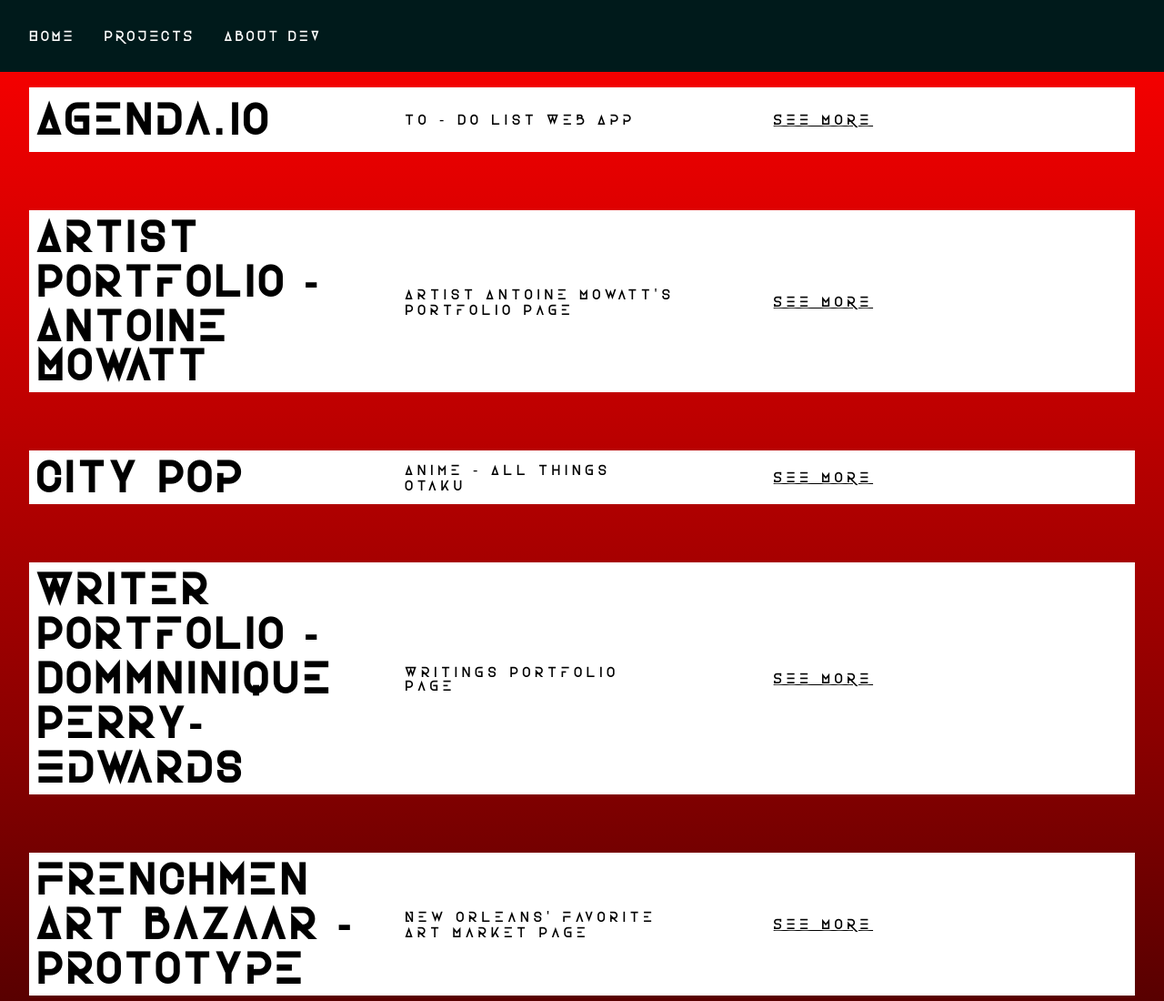
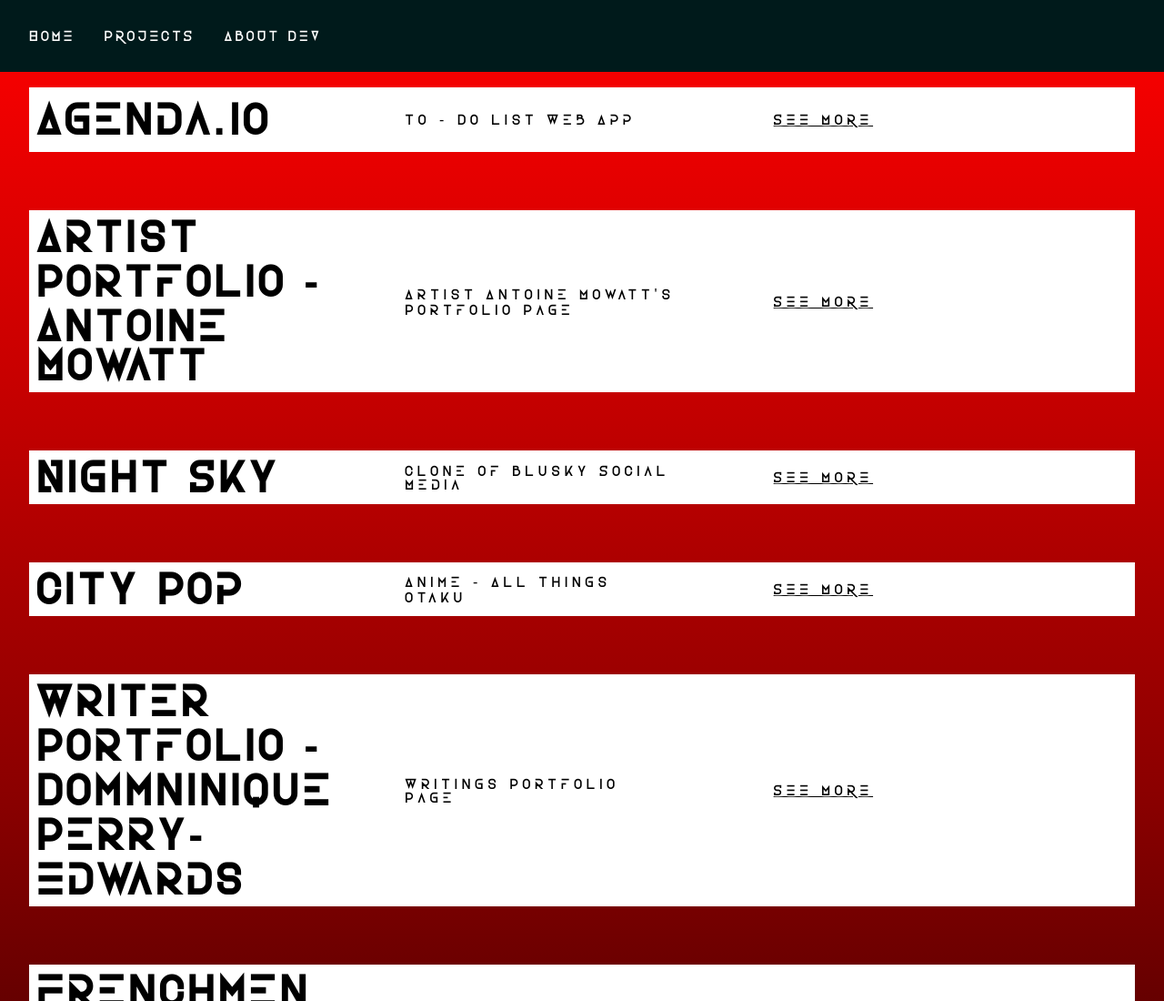
Before and after one commit to Ricky102890/WEB_DEV_PORTFOLIO, a plain HTML site: page pages/projects.html in a window 1280 px wide. Shown: the top 1100 px of the page at 91% size. Drawn offline with Linux system fonts and the light colour scheme.

Commit message:
Create NightSky Folder, Sub-folders, and Files

```diff
--- a/pages/projects.html
+++ b/pages/projects.html
@@ -42,7 +42,12 @@
             <div class="project_item">
                 <h3>Artist Portfolio - Antoine Mowatt</h3>
                 <span>Artist Antoine  Mowatt's Portfolio Page</span>
-                <a href="/pages/Antoine_Mowatt/">SEE MORE</a>
+                <a href="/pages/Antoine_Mowatt/index.html">SEE MORE</a>
+            </div>
+            <div class="project_item">
+                <h3>Night Sky</h3>
+                <span>Clone of Blusky Social Media</span>
+                <a href="/pages/Night_Sky/index.html">SEE MORE</a>
             </div>
             <div class="project_item">
                 <h3>City Pop</h3>
```
Also changed, not shown: pages/Night_Sky/CSS/default.css (added), pages/Night_Sky/CSS/styles.css (added), pages/Night_Sky/JS/script.js (added), pages/Night_Sky/feed.html (added), pages/Night_Sky/index.html (added), pages/Night_Sky/profile.html (added).
